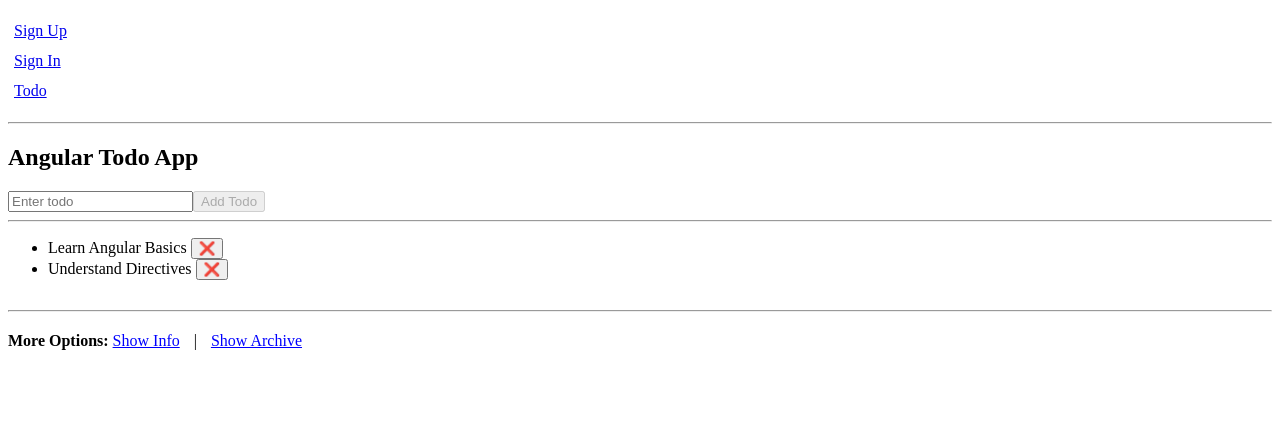
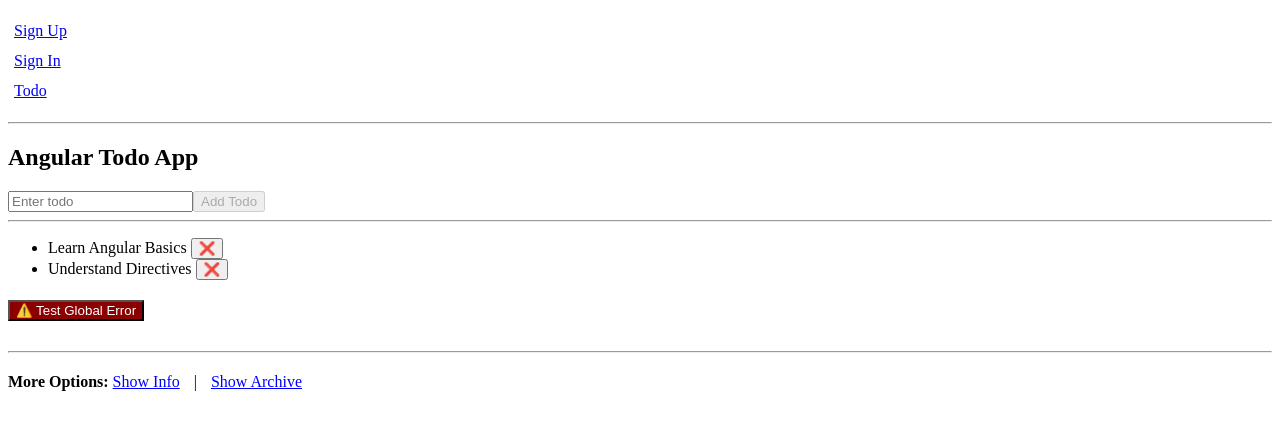
Before and after one commit to mthota44/todo-app-angular, an Angular app: page /todo in a window 1280 px wide. Shown: the top 430 px of the page. Built offline with nearby package versions, Linux system fonts and the light colour scheme.

Commit message:
global error handler

```diff
--- a/src/app/app.config.ts
+++ b/src/app/app.config.ts
@@ -1,8 +1,14 @@
-import { ApplicationConfig, provideZoneChangeDetection } from '@angular/core';
+import { ApplicationConfig, ErrorHandler, provideZoneChangeDetection } from '@angular/core';
 import { provideRouter } from '@angular/router';
 
 import { routes } from './app.routes';
+import { GlobalErrorHandler } from './core/global-error-handler.service';
 
 export const appConfig: ApplicationConfig = {
-    providers: [provideZoneChangeDetection({ eventCoalescing: true }), provideRouter(routes)]
+    providers: [
+        provideZoneChangeDetection({ eventCoalescing: true }),
+        provideRouter(routes),
+        // Register our custom global error handler
+        { provide: ErrorHandler, useClass: GlobalErrorHandler }
+    ]
 };
--- /dev/null
+++ b/src/app/core/global-error-handler.service.ts
@@ -0,0 +1,36 @@
+
+import { ErrorHandler, Injectable } from '@angular/core';
+
+/**
+ * Global Error Handler
+ *
+ * CONCEPT EXPLAINED:
+ * Angular provides a global `ErrorHandler` class that acts as a catch-all for any
+ * exception that occurs within your application. By default, Angular simply logs
+ * events to the console.
+ *
+ * By creating our own class that implements `ErrorHandler`, we can intercept
+ * EVERY error that happens in the app (whether in a component, service, or template)
+ * and perform custom logic.
+ *
+ * Why use this?
+ * 1. Centralized Logging: Send error details to a backend logging service (like Sentry, LogRocket, or your own API).
+ * 2. User Feedback: Show a friendly "Something went wrong" notification (Toast/Snackbar) instead of the app just crashing silently.
+ * 3. Debugging: Format errors in the console to be more readable during development.
+ */
+@Injectable()
+export class GlobalErrorHandler implements ErrorHandler {
+
+    handleError(error: any): void {
+        // 1. Log the error to the console (standard behavior)
+        console.error('🔥 Global Error Handler caught an error:', error);
+
+        // In a real app, you might want to unwrap the error if it's an HTTP error
+        // or a specific framework error to get a cleaner message.
+
+        // 2. Show a notification to the user
+        // We use a simple confirm/alert here for demonstration.
+        // In a real app, use a Toast service (be careful of cyclic dependencies).
+        alert('Global Error Handler Caught:\n' + (error.message || error));
+    }
+}
--- a/src/app/todo/todo.component.html
+++ b/src/app/todo/todo.component.html
@@ -22,6 +22,12 @@
     </li>
 </ul>
 
+<div style="margin-top: 20px;">
+    <button (click)="throwTestError()" style="background-color: darkred; color: white;">
+        ⚠️ Test Global Error
+    </button>
+</div>
+
 <hr style="margin-top: 30px;">
 
 <!-- Sub-navigation for child routes -->
--- a/src/app/todo/todo.component.ts
+++ b/src/app/todo/todo.component.ts
@@ -97,4 +97,9 @@ export class TodoComponent implements OnInit, OnDestroy {
   deleteTodo(id: number) {
     this.todoService.deleteTodo(id);
   }
+
+  // Method to test the Global Error Handler
+  throwTestError() {
+    throw new Error('This is a simulated error to test the Global Error Handler!');
+  }
 }
```
